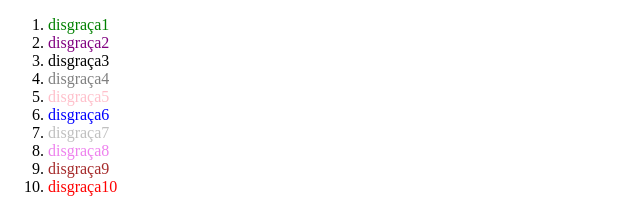
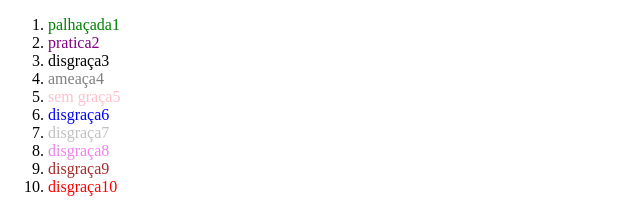
Before and after one commit to omarquezini/meu_primero_site, a plain HTML site: page index.html in a window 1280 px wide. Shown: the top 209 px of the page, 0-640 px from the left. Drawn offline with Linux system fonts and the light colour scheme.

Commit message:
escrevendo de novo

```diff
--- a/index.html
+++ b/index.html
@@ -8,11 +8,11 @@
 <body>
 
      <ol>
-        <li> <font color="green"> disgraça1 </font></li>
-        <li> <font color="purple"> disgraça2 </font></li>
+        <li> <font color="green"> palhaçada1 </font></li>
+        <li> <font color="purple"> pratica2 </font></li>
         <li> <font color="black"> disgraça3 </font></li>
-        <li> <font color="gray"> disgraça4 </font></li>
-        <li> <font color="pink"> disgraça5 </font></li>
+        <li> <font color="gray"> ameaça4 </font></li>
+        <li> <font color="pink"> sem graça5 </font></li>
         <li> <font color="blue"> disgraça6 </font></li>
         <li> <font color="silver"> disgraça7 </font></li>
         <li> <font color="violet"> disgraça8 </font></li>
```
